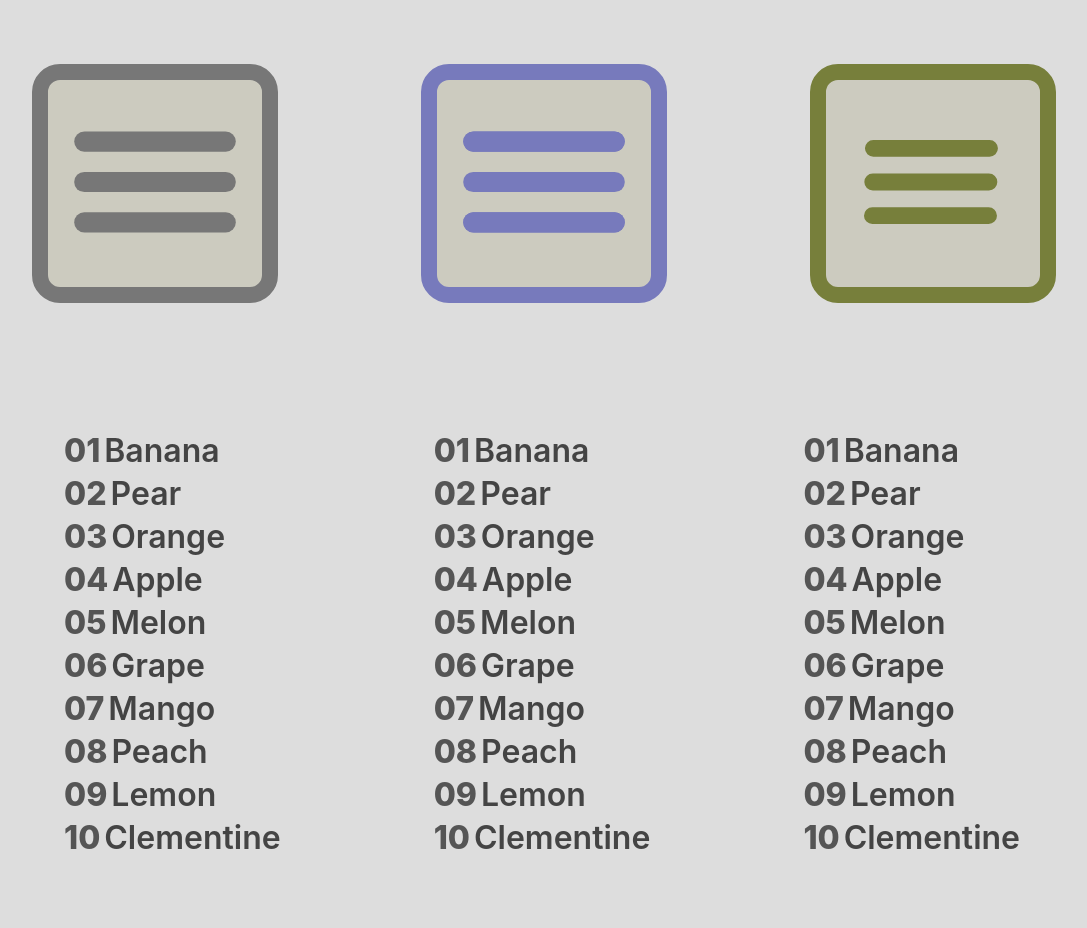
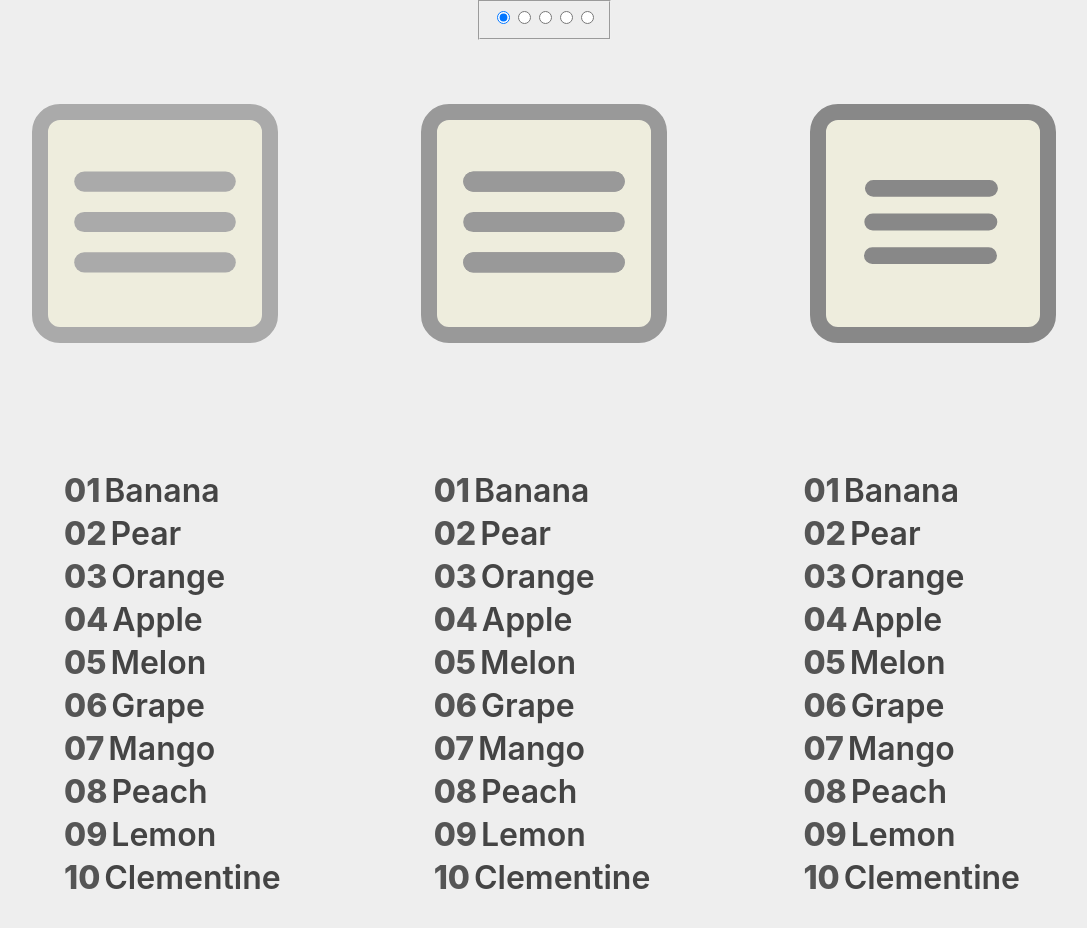
Before and after one commit to bamsemats/CSS_Stuff, a React (Create React App) app: page / in a window 1280 px wide. Shown: the top 928 px of the page, without its empty margins (96-1183 px from the left). Built offline with nearby package versions, Linux system fonts and the light colour scheme.

Commit message:
Play around and get stuck in rabbit holes

```diff
--- a/src/App.css
+++ b/src/App.css
@@ -1,15 +1,66 @@
+@property --color-bg {
+  syntax: "<color>";
+  initial-value: #EEE;
+  inherits: true;
+}
+@property --button-one {
+  syntax: "<color>";
+  initial-value: #AAA;
+  inherits: true;
+}
+@property --button-two {
+  syntax: "<color>";
+  initial-value: #999;
+  inherits: true;
+}
+@property --button-three {
+  syntax: "<color>";
+  initial-value: #888;
+  inherits: true;
+}
+@property --button-bg {
+  syntax: "<color>";
+  initial-value: #EEEDDD;
+  inherits: true;
+}
+@property --color-text {
+  syntax: "<color>";
+  initial-value: #444;
+  inherits: true;
+}
+@property --color-text-2 {
+  syntax: "<color>";
+  initial-value: #555;
+  inherits: true;
+}
+
 :root {
-  --color-bg: #DDD;
-  --color-button: #333;
-  --color-button-bg: #CCCBBF;
-  --color-text: #444;
-  --color-text-2: #555;
+
+
+  transition:
+    --color-bg 250ms,
+    --color-button-one 250ms,
+    --color-button-two 250ms,
+    --color-button-three 250ms,
+    --color-button-bg 250ms,
+    --color-text 0ms,
+    --color-text-2 0ms;
 }
 
 *,
 *::before,
 *::after {
   box-sizing: border-box;
+}
+
+.visually-hidden {
+  clip: rect(0 0 0 0);
+  clip-path: inset(50%);
+  height: 1px;
+  overflow: hidden;
+  position: absolute;
+  white-space: nowrap;
+  width: 1px;
 }
 
 .App {
@@ -20,14 +71,51 @@
   min-height: 100vh;
   width: 100%;
   background-color: var(--color-bg);
-
 }
-
-button {
-  color: var(--color-button);
-  background-color: var(--color-button-bg);
-  border: 1rem solid var(--color-button);
-  border-radius: 1.75rem;
+:root:has(#light:checked) {
+  --color-bg: #EEE;
+  --color-button-one: #AAA;
+  --color-button-two: #999;
+  --color-button-three: #888;
+  --color-button-bg: #EEEDDD;
+  --color-text: #444;
+  --color-text-2: #555;
+}
+:root:has(#dark:checked) {
+  --color-bg: #222;
+  --color-button-one: #DDD;
+  --color-button-two: #EEE;
+  --color-button-three: #FFF;
+  --color-button-bg: #22222F;
+  --color-text: #CCC;
+  --color-text-2: #DDD;
+}
+:root:has(#pink:checked) {
+  --color-bg: #db7bea;
+  --color-button-one: #e5d8e8;
+  --color-button-two: #dbc7e0;
+  --color-button-three: #d7c1db;
+  --color-button-bg: #b251c1;
+  --color-text: #e5d8e8;
+  --color-text-2: #dbc7e0;
+}
+:root:has(#blue:checked) {
+  --color-bg: #71b4e4;
+  --color-button-one: #d8e5ef;
+  --color-button-two: #d0dce5;
+  --color-button-three: #c8d5df;
+  --color-button-bg: #4d94c7;
+  --color-text: #d8e5ef;
+  --color-text-2: #d0dce5;
+}
+:root:has(#green:checked) {
+  --color-bg: #71e4a9;
+  --color-button-one: #ddebe4;
+  --color-button-two: #d7eae0;
+  --color-button-three: #d0e4da;
+  --color-button-bg: #57d594;
+  --color-text: #ddebe4;
+  --color-text-2: #d7eae0;
 }
 
 .svg-container {
@@ -44,7 +132,10 @@ button {
 }
 /* Button One */
 .button-one {
-  --color-button: #777
+  color: var(--color-button-one);
+  background-color: var(--color-button-bg);
+  border: 1rem solid var(--color-button-one);
+  border-radius: 1.75rem;
 }
 
 .button-one .line {
@@ -78,9 +169,11 @@ button {
 }
 
 /* Button Two */
-
 .button-two {
-  --color-button: #777abc;
+  color: var(--color-button-two);
+  background-color: var(--color-button-bg);
+  border: 1rem solid var(--color-button-two);
+  border-radius: 1.75rem;
 }
 
 .button-two .hamburger {
@@ -142,11 +235,14 @@ button {
 
 /* Button Three */
 .button-three {
-  --color-button: #777F3B;
+  color: var(--color-button-three);
+  background-color: var(--color-button-bg);
+  border: 1rem solid var(--color-button-three);
+  border-radius: 1.75rem;
 }
 
 .button-three .line {
-  transition: 1s;
+
   stroke-dasharray: 69 33 69 32 69 1000;
   --transition-time: 750ms;
   --transition-rate: cubic-bezier(0.4, 0, 0.6, 1);
@@ -262,15 +358,16 @@ button {
   --timing-function: cubic-bezier(0.66, 0, 0.34, 1);
   overflow-y: clip;
 }
-
+.animated-list-container-three a {
+  transition:
+    transform var(--transition-duration) var(--timing-function),
+    translate 0s calc(var(--transition-duration) / 2);
+}
 .animated-list-container-three a[data-state = 'activated'] {
   display: block;
   overflow-y: clip;
-  transition:
-    transform var(--transition-duration) var(--timing-function),
-    translate 0s calc(var(--transition-duration) / 2),
-    --color-text 1000ms;
-    animation: animated-list-three-blur-out var(--transition-duration);
+
+  animation: animated-list-three-blur-out var(--transition-duration);
 }
 
 .animated-list-container-three > span {
@@ -281,7 +378,8 @@ button {
 
   translate: 0 2lh;
   transform: translateY(-2lh);
-
+  --color-text: var(--random-color);
+  --color-text-2: var(--random-color-2);
   animation: animated-list-three-blur-in var(--transition-duration) forwards;
 }
 
@@ -290,31 +388,18 @@ button {
     filter: blur(0);
   }
   50% {
-    filter: blur(2px);
-  }
-  55% {
-    --color-text-2: ;
-    --color-text: ;
+    filter: blur(4px);
   }
   100% {
     filter: blur(0);
-    --color-text-2: var(--random-color-2);
-    --color-text: var(--random-color);
   }
 }
 @keyframes animated-list-three-blur-out {
   0% {
     filter: blur(0);
-    --color-text-2: var(--random-color-2);
-    --color-text: var(--random-color);
-  }
-  35% {
-    --color-text-2: var(--random-color-2);
-    --color-text: var(--random-color);
   }
   50% {
-    filter: blur(2px);
-
+    filter: blur(4px);
   }
   100% {
     filter: blur(0);
--- a/src/App.js
+++ b/src/App.js
@@ -41,6 +41,7 @@ function handleMouseEnter(e) {
     const randomColor = Math.floor(Math.random() * 999999);
     const randomColor2 = Math.floor(Math.random() * 999999);
     console.log(randomColor);
+    console.log(randomColor2)
     hoveredElement.style.setProperty('--random-color', `#${randomColor}`);
     hoveredElement.style.setProperty('--random-color-2', `#${randomColor2}`);
   }
@@ -51,16 +52,57 @@ function handleMouseEnter(e) {
 function App() {
   return (
     <div className="App">
+      <form className='color-picker' action=''>
+        <fieldset>
+          <legend className='visually-hidden'>Pick a color scheme</legend>
+          <label htmlFor='light' className='visually-hidden'>Light Theme</label>
+          <input
+            type='radio'
+            name='theme'
+            id='light'
+            defaultChecked
+          >
+          </input>
+          <label htmlFor='dark' className='visually-hidden'>Dark Theme</label>
+          <input
+            type='radio'
+            name='theme'
+            id='dark'
+          >
+          </input>
+          <label htmlFor='pink' className='visually-hidden'>Pink Theme</label>
+          <input
+            type='radio'
+            name='theme'
+            id='pink'
+          >
+          </input>
+          <label htmlFor='blue' className='visually-hidden'>Blue Theme</label>
+          <input
+            type='radio'
+            name='theme'
+            id='blue'
+          >
+          </input>
+          <label htmlFor='green' className='visually-hidden'>Green Theme</label>
+          <input
+            type='radio'
+            name='theme'
+            id='green'
+          >
+          </input>
+        </fieldset>
+      </form>
       <div className='svg-container'>
         <button className='button-one' onClick={handleClickButtonOne}>
-          <svg fill='var(--color-button)' className='hamburger' viewBox='0 0 100 100' width='250'>
+          <svg fill='var(--color-button-one)' className='hamburger' viewBox='0 0 100 100' width='250'>
             <rect className='line top' width='80' height='10' x='10' y='25' rx='5'></rect>
             <rect className='line middle' width='80' height='10' x='10' y='45' rx='5'></rect>
             <rect className='line bottom' width='80' height='10' x='10' y='65' rx='5'></rect>
           </svg>
         </button>
          <button className='button-two' onClick={handleClickButtonTwo}>
-          <svg fill='var(--color-button)' className='hamburger' viewBox='0 0 100 100' width='250'>
+          <svg fill='var(--color-button-two)' className='hamburger' viewBox='0 0 100 100' width='250'>
             <rect className='line top1' width='80' height='10' x='10' y='25' rx='5'></rect>
             <rect className='line top2' width='80' height='10' x='10' y='25' rx='5'></rect>
             <rect className='line middle' width='80' height='10' x='10' y='45' rx='5'></rect>
@@ -69,7 +111,7 @@ function App() {
           </svg>
         </button>
         <button className='button-three' onClick={handleClickButtonThree}>
-          <svg stroke='var(--color-button)' fill='none' className='hamburger' viewBox='-10 -10 120 120' width='250'>
+          <svg stroke='var(--color-button-three)' fill='none' className='hamburger' viewBox='-10 -10 120 120' width='250'>
             <path className='line' strokeWidth='10' strokeLinecap='round' strokeLinejoin='round' d='m 14 70 l 70 0 a 1 1 0 0 0 0 -20 l -70 0 a 1 1 0 0 1 0 -20 l 70 0 a 1 1 0 0 0 -35 -20 l 0 76'></path>
           </svg>
         </button>
@@ -100,16 +142,16 @@ function App() {
           <a href='#' style={{'--sibling-index': 10}}><span>10</span>Clementine</a>
         </div>
         <div className='animated-list-container-three'>
-          <span><a href='#' style={{'--sibling-index': 1}} className='span1' onMouseEnter={() =>handleMouseEnter('span1')}><span>01</span>Banana</a></span>
-          <span><a href='#' style={{'--sibling-index': 2}} className='span2' onMouseEnter={() =>handleMouseEnter('span2')}><span>02</span>Pear</a></span>
-          <span><a href='#' style={{'--sibling-index': 3}} className='span3' onMouseEnter={() =>handleMouseEnter('span3')}><span>03</span>Orange</a></span>
-          <span><a href='#' style={{'--sibling-index': 4}} className='span4' onMouseEnter={() =>handleMouseEnter('span4')}><span>04</span>Apple</a></span>
-          <span><a href='#' style={{'--sibling-index': 5}} className='span5' onMouseEnter={() =>handleMouseEnter('span5')}><span>05</span>Melon</a></span>
-          <span><a href='#' style={{'--sibling-index': 6}} className='span6' onMouseEnter={() =>handleMouseEnter('span6')}><span>06</span>Grape</a></span>
-          <span><a href='#' style={{'--sibling-index': 7}} className='span7' onMouseEnter={() =>handleMouseEnter('span7')}><span>07</span>Mango</a></span>
-          <span><a href='#' style={{'--sibling-index': 8}} className='span8' onMouseEnter={() =>handleMouseEnter('span8')}><span>08</span>Peach</a></span>
-          <span><a href='#' style={{'--sibling-index': 9}} className='span9' onMouseEnter={() =>handleMouseEnter('span9')}><span>09</span>Lemon</a></span>
-          <span><a href='#' style={{'--sibling-index': 10}} className='span10' onMouseEnter={() =>handleMouseEnter('span10')}><span>10</span>Clementine</a></span>
+          <div><a href='#' style={{'--sibling-index': 1}} className='span1' onMouseEnter={() =>handleMouseEnter('span1')}><span className='inner-span'>01</span>Banana</a></div>
+          <span><a href='#' style={{'--sibling-index': 2}} className='span2' onMouseEnter={() =>handleMouseEnter('span2')}><span className='inner-span'>02</span>Pear</a></span>
+          <span><a href='#' style={{'--sibling-index': 3}} className='span3' onMouseEnter={() =>handleMouseEnter('span3')}><span className='inner-span'>03</span>Orange</a></span>
+          <span><a href='#' style={{'--sibling-index': 4}} className='span4' onMouseEnter={() =>handleMouseEnter('span4')}><span className='inner-span'>04</span>Apple</a></span>
+          <span><a href='#' style={{'--sibling-index': 5}} className='span5' onMouseEnter={() =>handleMouseEnter('span5')}><span className='inner-span'>05</span>Melon</a></span>
+          <span><a href='#' style={{'--sibling-index': 6}} className='span6' onMouseEnter={() =>handleMouseEnter('span6')}><span className='inner-span'>06</span>Grape</a></span>
+          <span><a href='#' style={{'--sibling-index': 7}} className='span7' onMouseEnter={() =>handleMouseEnter('span7')}><span className='inner-span'>07</span>Mango</a></span>
+          <span><a href='#' style={{'--sibling-index': 8}} className='span8' onMouseEnter={() =>handleMouseEnter('span8')}><span className='inner-span'>08</span>Peach</a></span>
+          <span><a href='#' style={{'--sibling-index': 9}} className='span9' onMouseEnter={() =>handleMouseEnter('span9')}><span className='inner-span'>09</span>Lemon</a></span>
+          <span><a href='#' style={{'--sibling-index': 10}} className='span10' onMouseEnter={() =>handleMouseEnter('span10')}><span className='inner-span'>10</span>Clementine</a></span>
         </div>
       </div>
     </div>
```
Also changed, not shown: src/index.css (line endings or trailing spaces).
